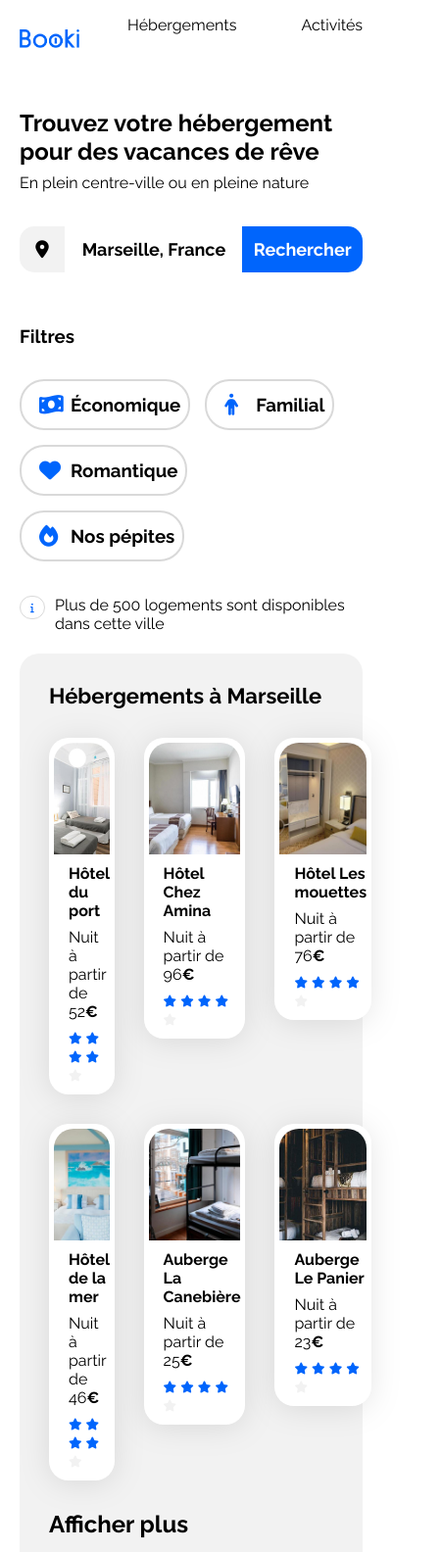
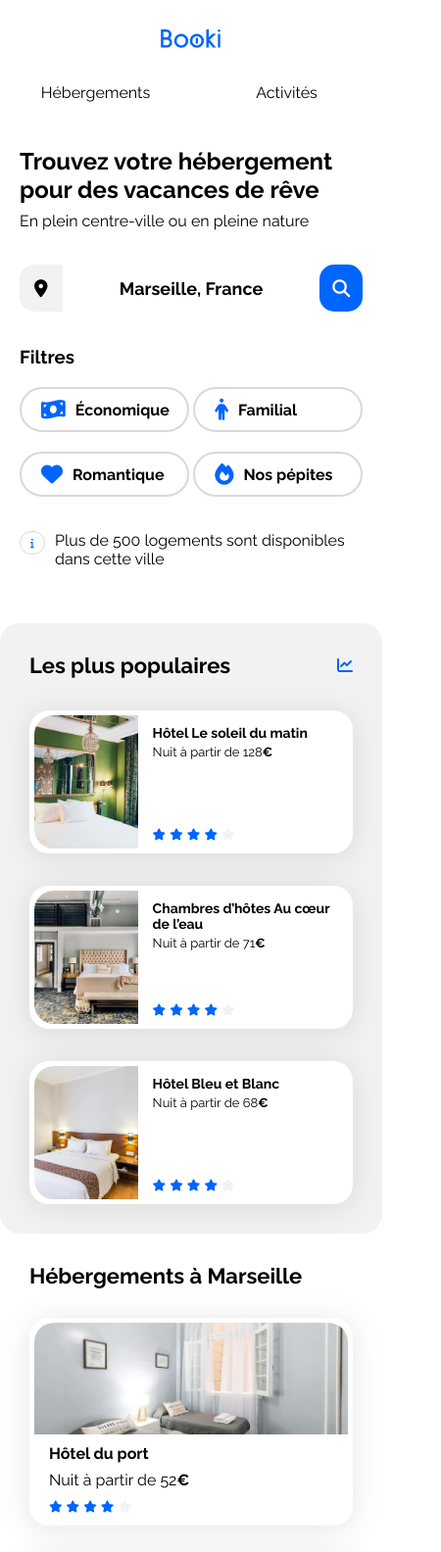
Before and after one commit to Oxmada/Projet_1, a plain HTML site: page index.html in a window 390 px wide. Shown: the top 1584 px of the page at 98% size, 450 px wide, since content can reach past the window. Drawn offline with Linux system fonts and the light colour scheme.

Commit message:
modif mobile version

```diff
--- a/css/style.css
+++ b/css/style.css
@@ -1,4 +1,5 @@
 /****** General ***********/
+
 * {
     font-family: 'Raleway', sans-serif;
 }
@@ -60,6 +61,7 @@ a {
 }
 
 /****** Hebergements And Populaires ***********/
+
 .hebergements-and-populaires {
     display: flex;
     justify-content: space-between;
@@ -73,6 +75,7 @@ a {
 }
 
 /****** Hebergements ***********/
+
 .hebergements {
     width: 65%;
 }
@@ -123,6 +126,7 @@ a {
 }
 
 /****** Populaires ***********/
+
 .populaires {
     width: 32%;
 }
@@ -194,9 +198,9 @@ header img {
 
 
 nav a:hover {
-    color: #9747FF;
+    color: #0065FC;
     padding-top: 14px;
-    border-top: #9747FF solid 2px;
+    border-top: #0065FC solid 2px;
 }
 
 /* Section numéro 1 */
@@ -221,9 +225,8 @@ nav a:hover {
     align-items: center;
     justify-content: center;
     border-radius: 15px 0 0 15px;
-    height: 47px;
-    width: 50px;
     background-color: #F2F2F2;
+
 }
 
 .label i {
@@ -232,18 +235,17 @@ nav a:hover {
     height: 18px;
     font-size: 18px;
     color: black;
+    padding: 15px;
 }
 
 .input {
     display: flex;
     align-items: center;
-    height: 47px;
-    width: 195px;
+
 }
 
 .input input {
     width: 100%;
-    height: 100%;
     border: none;
     font-size: 18px;
     font-weight: bold;
@@ -260,16 +262,25 @@ input::placeholder {
 .button {
     display: flex;
     align-items: center;
-    height: 47px;
-    width: 132px;
+
 }
 
 .button button {
+    background-color: #0065FC;
+    border: none;
+    border-radius: 0 15px 15px 0;
     width: 100%;
     height: 100%;
-    border: none;
-    background-color: #0065FC;
-    border-radius: 0 15px 15px 0;
+}
+
+.button button p {
+    color: white;
+    font-size: 18px;
+    font-weight: bold;
+}
+
+
+.button button i {
     color: white;
     font-size: 18px;
     font-weight: bold;
@@ -286,6 +297,7 @@ input::placeholder {
 .label-filtre {
     display: flex;
     align-items: center;
+    margin: 0;
 }
 
 .filtre {
@@ -293,13 +305,19 @@ input::placeholder {
     display: flex;
     align-items: center;
     border-radius: 25px;
-    padding: 13px 8px;
+    padding: 10px;
 
 }
  .filtre h3 {
     margin: 0;
+    padding-right: 10px;
+    font-size: 16px;
  }
 
+ .label-filtre h3 {
+    font-size: 16px;
+    margin: 0;
+ }
 
 
 .filtre:hover {
@@ -308,8 +326,6 @@ input::placeholder {
 
 .filtre i {
     display: inline-block;
-    width: 22px;
-    height: 22px;
     font-size: 22px;
     padding-right: 10px;
     padding-left: 10px;
@@ -369,7 +385,7 @@ input::placeholder {
     width: 100%;
     border: none;
     border-radius: 20px;
-    box-shadow: rgba(149, 157, 165, 0.2) 0px 8px 24px;
+    filter: drop-shadow(0px 3px 15px rgba(0, 0, 0, 0.1));
     margin-top: 30px;
     margin-bottom: 30px;
     padding: 0;
@@ -385,6 +401,13 @@ input::placeholder {
 
 .activites-marseille .card .card-title {
     padding-left: 19px;
+    padding-top: 20px;
+    padding-bottom: 20px;
+    margin: 0;
+}
+
+.activites-marseille .card .card-title h3 {
+    margin: 0;
 }
 
 /* Balises du footer */
@@ -422,6 +445,8 @@ footer {
 
         padding: 0 20px;
     }
+
+
     .container-filtre {
         flex-wrap: wrap;
     }
@@ -464,9 +489,186 @@ footer {
     .activites-marseille .card img {
         height: 200px;
     }
+
+    .activites-marseille .card .card-title {
+        height: 70px;
+        padding-top: 0;
+        padding-bottom: 0;
+        padding-left: 19px;
+        display: flex;
+        align-items: center;
+
+    }
+
 }
+
 
 /* Small devices (phones, less than 768px) */
 @media (max-width: 767.98px) {
-    /* ... */
+
+    /* Header */
+
+    .main-container {
+        padding: 0;
+    }
+
+    header {
+        flex-wrap: wrap;
+        margin-bottom: 30px;
+    }
+
+    header img {
+
+        display: flex;
+        justify-content: center;
+        padding-bottom: 20px;
+        margin-left: 42%;
+        margin-right: 42%;
+       }
+
+    nav {
+        width: 100%;
+    }
+
+    nav ul {
+       padding: 0;
+        gap: 0;
+    }
+
+    nav ul li {
+
+        width: 50%;
+        display: flex;
+        justify-content: center;
+
+    }
+
+    nav a {
+
+        width: 100%;
+        display: flex;
+        justify-content: center;
+    }
+
+    nav a:hover {
+        border-top: none;
+        border-bottom: #0065FC solid 2px;
+        padding-bottom: 14px;
+    }
+
+    .section-1 {
+        padding-right: 20px;
+        padding-left: 20px;
+    }
+
+    /* Section 1 */
+
+    .form_location {
+        width: 100%;
+    }
+
+    .label {
+        width: 12.5%;
+    }
+
+    .input {
+        width: 75%;
+    }
+
+    .button {
+        width: 12.5%;
+    }
+
+    .button button {
+        border-radius: 15px;
+    }
+
+    .button button p {
+    display: none;
+    }
+
+    .container-filtre {
+        width: 100%;
+        justify-content: space-between;
+        gap:0;
+        row-gap: 20px;
+    }
+
+    .filtre {
+        width: 42.5%;
+    }
+
+    /* Herbergements à Marseille */
+
+    .hebergements-and-populaires .hebergements {
+    background-color: white
+    }
+
+    .hebergements {
+        order: 2;
+    }
+    .hebergements-cards {
+    display: flex;
+    flex-wrap: wrap;
+    }
+
+    .hebergements-cards a {
+        width: 100%;
+    }
+
+    /* Populaires */
+
+    .populaires {
+        order: 1;
+        margin-top: 35px;
+    }
+
+    .populaires-cards {
+        flex-wrap: wrap;
+    }
+    .populaires-cards a {
+        width: 100%;
+    }
+
+     /* Activités à Marseille*/
+
+     .activites h2 {
+        margin-bottom: 30px;
+        margin-top: 0;
+     }
+
+
+     .activites-marseille {
+        flex-wrap: wrap;
+        gap: 15px;
+
+     }
+
+     .activites-marseille a {
+        width: 100%;
+     }
+
+     .activites-marseille .card {
+        margin: 0;
+     }
+
+    /* Footer */
+
+    .informations-footer {
+        flex-direction: column;
+        gap: 50px;
+        padding: 30px;
+    }
+
+    .informations-footer-bloc {
+        width: 100%;
+    }
 }
+
+@media (min-width: 768px) {
+
+    .button button i {
+        display: none;
+    }
+
+}
--- a/index.html
+++ b/index.html
@@ -32,6 +32,7 @@
         <main>
 
             <section class="section-1">
+
                 <h2 class="title-form">Trouvez votre hébergement pour des vacances de rêve</h2>
                 <P class="subtitle-form">En plein centre-ville ou en pleine nature</P>
 
@@ -45,12 +46,15 @@
                         <input type="text" name="location" id="location" placeholder="Marseille, France" />
                     </div>
                     <div class="button">
-                        <button type="button">Rechercher</button>
+                        <button type="button">
+                            <p>Rechercher</p>
+                            <i class="fa-solid fa-magnifying-glass"></i>
+                        </button>
                     </div>
                 </form>
 
                 <div class="container-filtre">
-                        <H3 class="label-filtre">Filtres</H3>
+                    <H3 class="label-filtre">Filtres</H3>
                     <div class="filtre">
                         <i class="fa-solid fa-money-bill-wave"></i>
                         <H3>Économique</H3>
@@ -195,16 +199,17 @@
                         </a>
                     </div>
 
-
                     <span class="title-afficher-plus"><h2><a href="#">Afficher plus</a></h2></span>
 
                 </section>
 
                 <section class="populaires">
+
                     <div class="populaires-title">
                         <h2 class="section-title">Les plus populaires</h2>
                         <i class="fa-solid fa-chart-line" aria-hidden="true"></i>
                     </div>
+
                     <div class="populaires-cards">
                         <a href="#">
                             <article class="card">
@@ -272,6 +277,7 @@
                 <H2>Activités à Marseille</H2>
 
                 <div class="activites-marseille">
+
                     <a href="#">
                         <article class="card">
                             <img src="./Images/activites/reno-laithienne.jpg" alt="vieux-port">
@@ -334,6 +340,6 @@
         </footer>
 
     </div>
+
 </body>
-
 </html>
```
